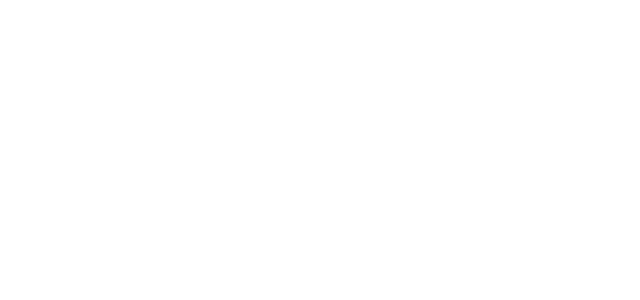
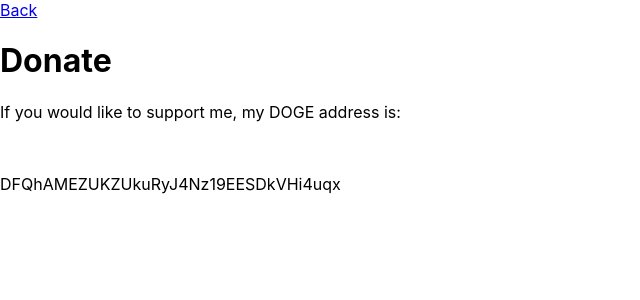
Before and after one commit to davidspindler/testingReactRouter, a React (Create React App) app: page /Donate in a window 1280 px wide. Before the commit this address had no page. Shown: the top 300 px of the page, without its empty margins (0-640 px from the left). Built offline with nearby package versions, Linux system fonts and the light colour scheme.

Commit message:
added donate page and favicon

```diff
--- a/public/index.html
+++ b/public/index.html
@@ -2,14 +2,14 @@
 <html lang="en">
   <head>
     <meta charset="utf-8" />
-    <link rel="icon" href="%PUBLIC_URL%/favicon.ico" />
+    <link rel="icon" href="%PUBLIC_URL%/logo400.png" />
     <meta name="viewport" content="width=device-width, initial-scale=1" />
     <meta name="theme-color" content="#000000" />
     <meta
       name="description"
-      content="Web site created using create-react-app"
+      content="Welcome to Spindler Academy"
     />
-    <link rel="apple-touch-icon" href="%PUBLIC_URL%/logo192.png" />
+    <link rel="apple-touch-icon" href="%PUBLIC_URL%/logo400.png" />
     <!--
       manifest.json provides metadata used when your web app is installed on a
       user's mobile device or desktop. See https://developers.google.com/web/fundamentals/web-app-manifest/
--- a/src/App.js
+++ b/src/App.js
@@ -3,6 +3,7 @@ import './App.css';
 import Home from './pages/Home';
 import Resources from './pages/Resources';
 import Blog from './pages/Blog';
+import Donate from './pages/Donate';
 
 import { BrowserRouter as Router, Route, Routes } from 'react-router-dom';
 
@@ -14,6 +15,7 @@ function App() {
         <Route path="/" element={<Home />}></Route>
         <Route path="/Resources" element={<Resources />}></Route>
         <Route path="/Blog" element={<Blog />}></Route>
+        <Route path="/Donate" element={<Donate />}></Route>
       </Routes>
       <div >
 
--- a/src/components/Navbar.js
+++ b/src/components/Navbar.js
@@ -20,7 +20,7 @@ function Navbar() {
                     <Link to="/resources">Resources</Link>
                 </li>
                 <li class="nav-item">
-                    <a href="#donate">Donate</a>
+                    <Link to="/donate">Donate</Link>
                 </li>
                 <li class="nav-item">
                     <a href="#links">Links</a>
--- /dev/null
+++ b/src/pages/Donate.js
@@ -0,0 +1,17 @@
+import React from 'react';
+import { Link } from 'react-router-dom';
+
+export default function Donate() {
+    return (
+        <>
+        <Link to="/">Back</Link>
+        <h1>Donate</h1>
+        <div id="donate">
+
+        <p>If you would like to support me, my DOGE address is:</p><br />
+        <p>DFQhAMEZUKZUkuRyJ4Nz19EESDkVHi4uqx</p>
+
+        </div>
+        </>
+    )
+}
--- a/src/pages/Home.js
+++ b/src/pages/Home.js
@@ -12,12 +12,7 @@ export default function Home() {
           Welcome to Spindler Academy! <br /> Free Math and Computer Science Educational Videos for Everyone.
         </p>
         <br />
-        <div id="donate">
 
-        <p>If you would like to support me, my DOGE address is:</p><br />
-        <p>DFQhAMEZUKZUkuRyJ4Nz19EESDkVHi4uqx</p>
-
-        </div>
         <Footer/>
 
     </div>
```
Also changed, not shown: public/logo400.png (added).
